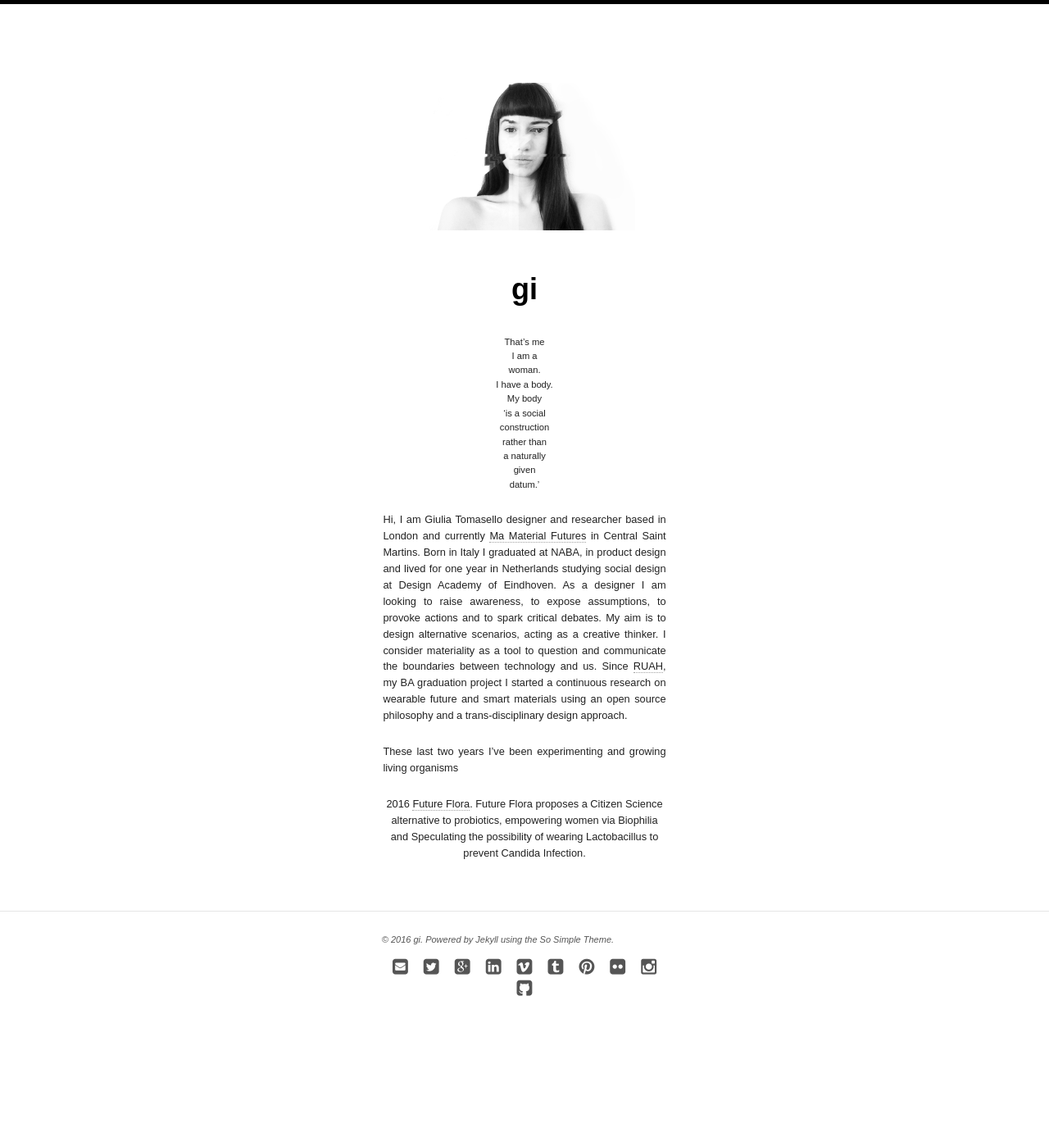
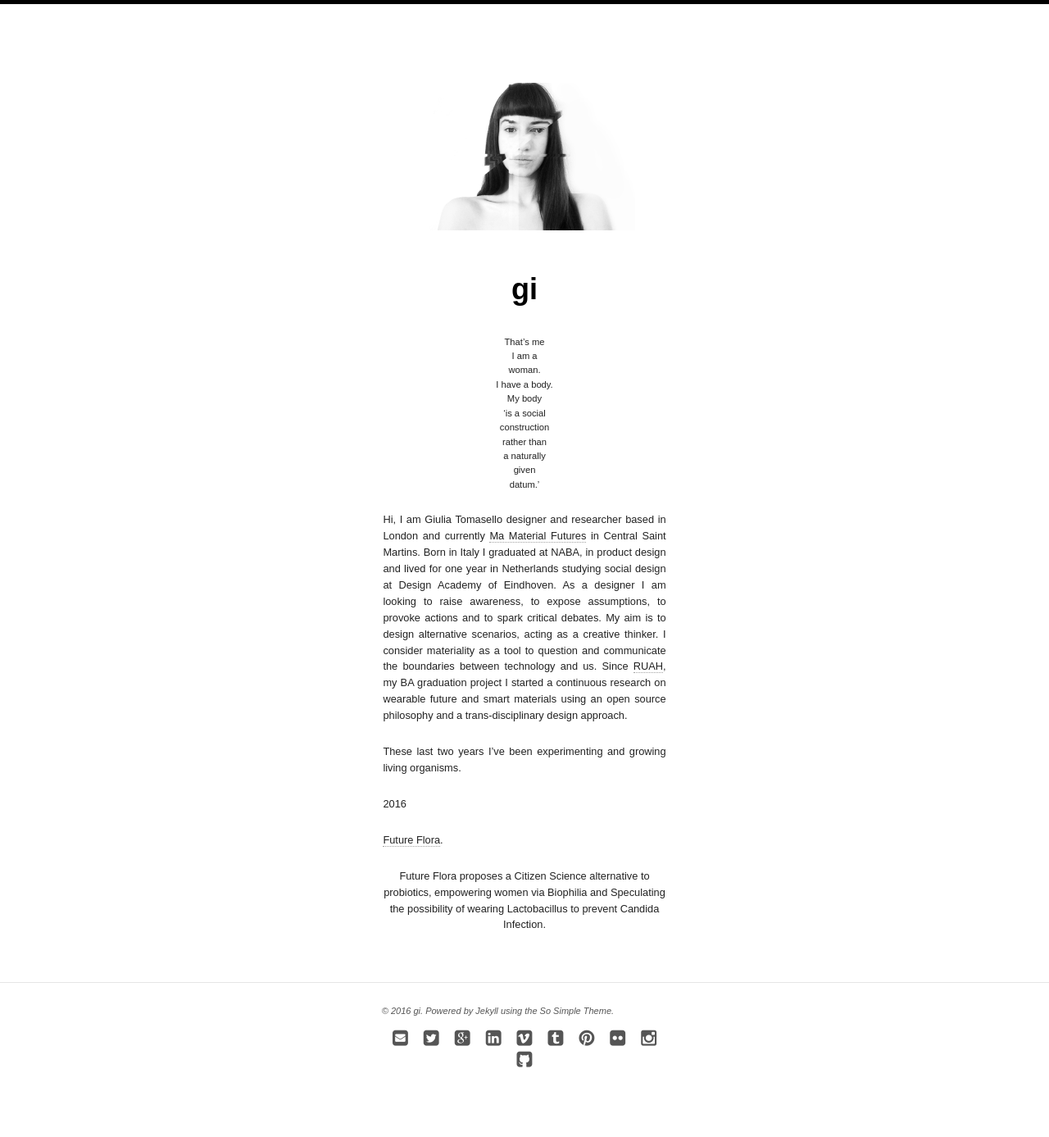
Before and after one commit to giuliatomasello/giuliatomasello.github.io, a Jekyll site: the page built from index.md, in a window 1280 px wide. Shown: the whole page at 82% size. Built offline with Jekyll 4.4.1, drawn with Linux system fonts in a browser that asks for light colours; nearby versions of some CDN libraries; before the commit the page ends 1300 px from its top, so only the background shows below that.

```diff
--- a/index.md
+++ b/index.md
@@ -28,9 +28,11 @@ I consider materiality as a tool to question and communicate the boundaries
 between technology and us.
 Since [RUAH](http://blog.arduino.cc/2013/04/27/an-interactive-corset-teaching-you-how-to-breath/), my BA graduation project I started a continuous research on wearable future and smart materials using an open source philosophy and a trans-disciplinary design approach.
 
-These last two years I've been experimenting and growing living organisms
+These last two years I've been experimenting and growing living organisms.
 
 2016
+
 [Future Flora](http://celebratingfemalebiophilia.tumblr.com/).
+
 Future Flora proposes a Citizen Science alternative to probiotics, empowering women via Biophilia and Speculating
 the possibility of wearing Lactobacillus to prevent Candida Infection.
```
